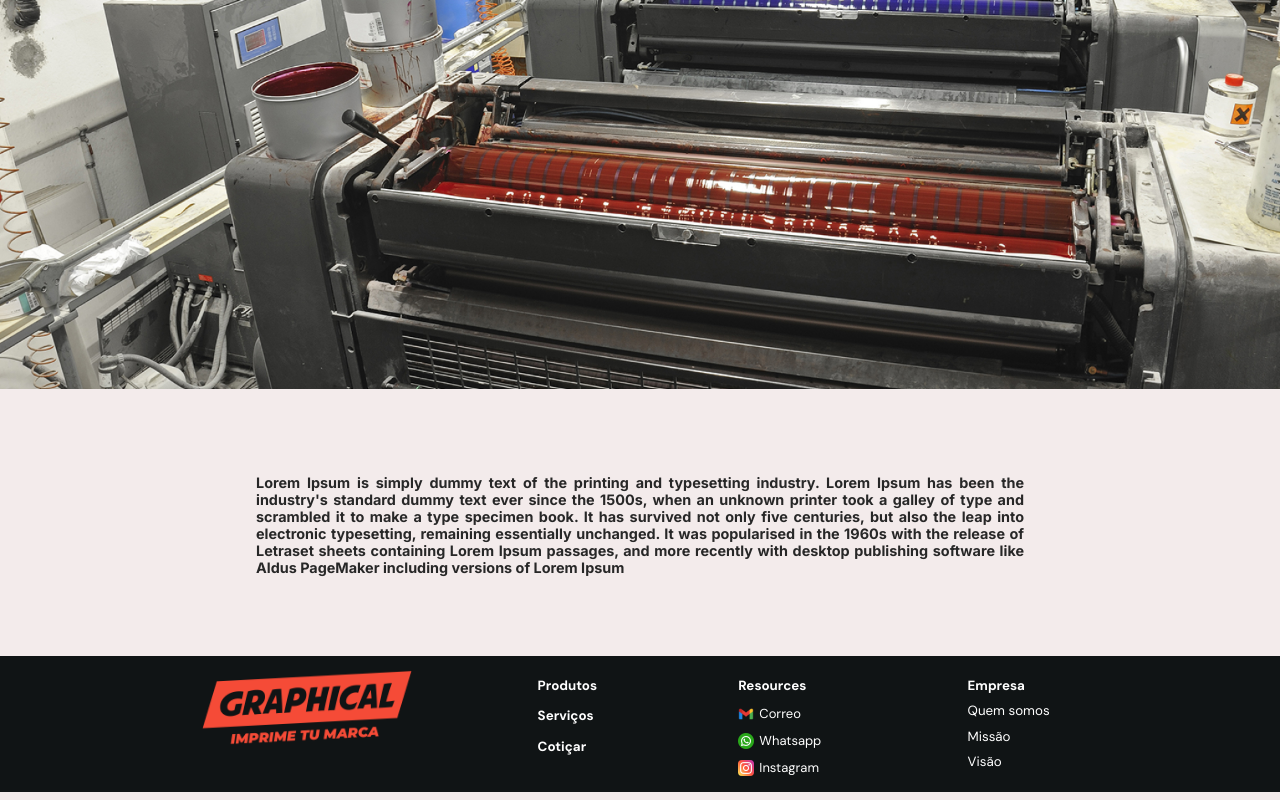
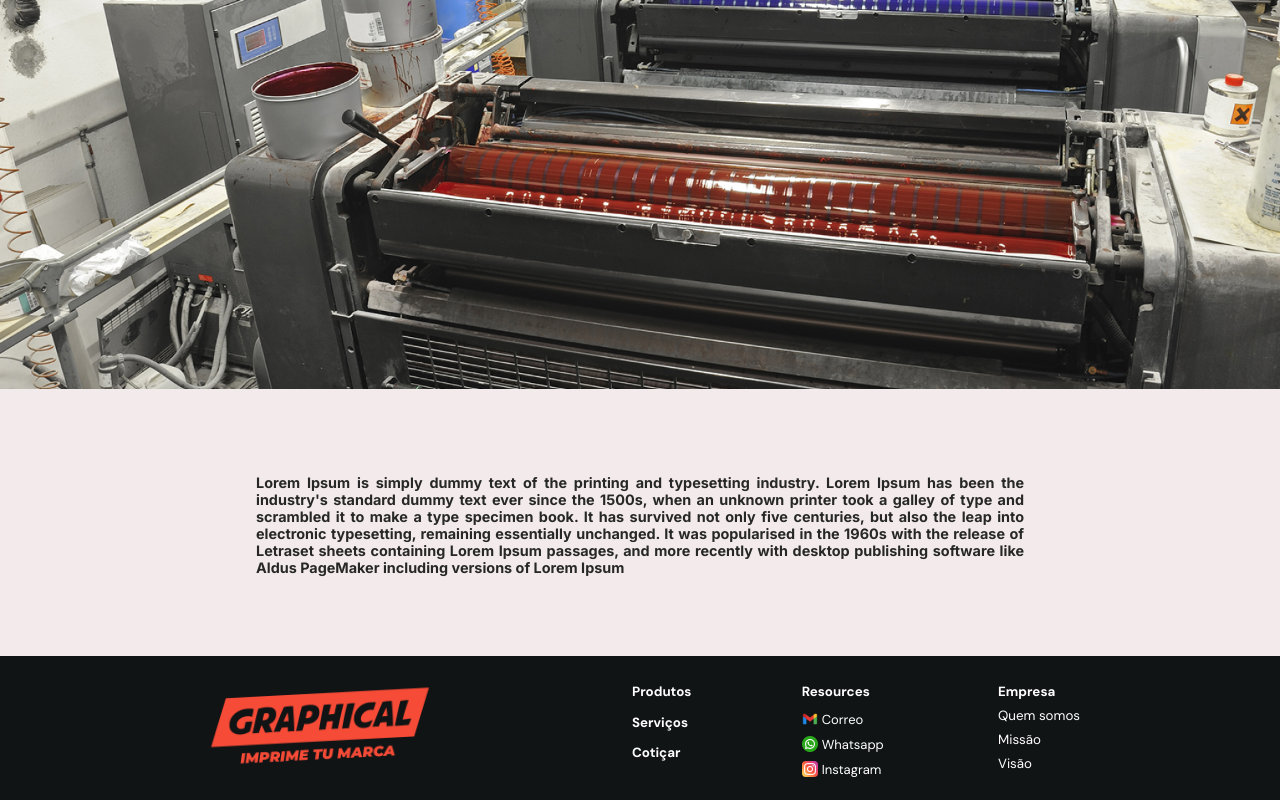
Before and after one commit to joseCarlosAndrade/graphical-services-website, a React (Create React App) app in the folder frontend/: page /#/ in a window 1280 px wide. Shown: the part 308-1108 px from the top of the page. Built offline with nearby package versions, Linux system fonts and the light colour scheme; no server answers.

Commit message:
corrected location of footer

```diff
--- a/frontend/src/components/Footer/Footer.tsx
+++ b/frontend/src/components/Footer/Footer.tsx
@@ -11,7 +11,6 @@ function Footer( { footerFont} : {footerFont? :  number}) {
             <footer style={{fontSize: `${footerFont}rem`}} >
                 <div className="footer--logo-left">
                     <img src={mainLogo} alt="Logo preto e branco" className="footer--logo" />
-                    <p className="footer--logo-left--text"></p>
                 </div>
 
                 <div className='footer--contents'>
--- a/frontend/src/components/Footer/footer.css
+++ b/frontend/src/components/Footer/footer.css
@@ -1,20 +1,23 @@
 footer {
-    /* position: absolute; */
+    position: absolute;
+    bottom: 0rem;
+    width: 100vw;
+    height: 9rem;
+
     margin-top: auto;
-    /* bottom: 0; */
-    /* right: 0; */
+
     display: flex;
     flex-direction: row;
     background-color: var(--footer-color);
-    height: 4.5rem;
-    padding: 2rem 18vw 2rem 15vw;
     align-items: center;
-    justify-content: space-between;
+    justify-content:center;
+    gap: 15vw;
     color: white;
 }
 
 .footer--contents {
-    width: 40vw;
+    min-width: 17rem;
+    width: 35vw;
     display: flex;
     flex-direction: row;
     justify-content: space-between;
@@ -22,13 +25,8 @@ footer {
     font-size: smaller;
 }
 
-.footer--logo-left {
-    display: flex;
-    flex-direction: column;
-}
-
 .footer--logo {
-    width: 18vw;
+    width: 15rem;
 }
 
 .footer--produtos {
@@ -53,7 +51,7 @@ footer {
 .footer--resources-text {
     font-size: small;
     cursor: pointer;
-    margin: 5px;
+    margin: 4px;
 }
 
 .footer--resources-icon {
@@ -70,5 +68,5 @@ footer {
 
 .footer--empresa-item {
     cursor: pointer;
-    margin-top: -0.3rem;
+    margin-top: -0.4rem;
 }
--- a/frontend/src/components/SectionHomepage/SectionHomepage.tsx
+++ /dev/null
@@ -1,30 +0,0 @@
-import React from 'react'
-import './sectionhomepage.css';
-import { machine } from '../../assets';
-
-interface HomepageProps {
-  currentTheme : string,
-  homepageFont? : number
-}
-
-function SectionHomepage({ currentTheme, homepageFont }: HomepageProps) {
-  return (
-    <>
-     <section className="homepage">
-        <div className="homepage--slide">
-            <img className= "homepage--slide-image" src={machine} alt="Máquina usada pela empresa"/>
-
-            <div className="homepage--slide-leftbutton"></div>
-            <div className="homepage--slide-rightbutton"></div>
-        </div>
-
-        <div style={{fontSize: `${homepageFont}rem`}}  className="homepage--text">
-            Lorem Ipsum is simply dummy text of the printing and typesetting industry. Lorem Ipsum has been the industry's standard dummy text ever since the 1500s, when an unknown printer took a galley of type and scrambled it to make a type specimen book. It has survived not only five centuries, but also the leap into electronic typesetting, remaining essentially unchanged. It was popularised in the 1960s with the release of Letraset sheets containing Lorem Ipsum passages, and more recently with desktop publishing software like Aldus PageMaker including versions of Lorem Ipsum
-        </div>
-
-    </section>
-    </>
-  )
-}
-
-export default SectionHomepage
--- a/frontend/src/components/index.ts
+++ b/frontend/src/components/index.ts
@@ -1,9 +1,9 @@
 export { default as Header } from './Header/Header';
 export { default as Footer } from './Footer/Footer';
 export { default as DownArrow } from './DownArrow/DownArrow';
-export { default as SectionHomepage } from './SectionHomepage/SectionHomepage';
-export { default as SectionLogin } from './SectionLogin/sectionLogin';
-export { default as SectionVerifyEmail } from './SectionVerifyEmail/sectionVerifyEmail'
+export { default as SectionHomepage } from './sections/SectionHomepage/SectionHomepage';
+export { default as SectionLogin } from './sections/SectionLogin/sectionLogin';
+export { default as SectionVerifyEmail } from './sections/SectionVerifyEmail/sectionVerifyEmail'
 export { default as FormField } from './FormField/formField';
 export { default as AccessibilityTab } from './AccessibilityTab/AccessibilityTab';
 // export {default as }
--- /dev/null
+++ b/frontend/src/components/sections/SectionHomepage/SectionHomepage.tsx
@@ -0,0 +1,30 @@
+import React from 'react'
+import './sectionhomepage.css';
+import { machine } from '../../../assets';
+
+interface HomepageProps {
+  currentTheme: string,
+  homepageFont?: number
+}
+
+function SectionHomepage({ currentTheme, homepageFont }: HomepageProps) {
+  return (
+    <>
+      <section className="homepage">
+        <div className="homepage--slide">
+          <img className="homepage--slide-image" src={machine} alt="Máquina usada pela empresa" />
+
+          <div className="homepage--slide-leftbutton"></div>
+          <div className="homepage--slide-rightbutton"></div>
+        </div>
+
+        <div style={{ fontSize: `${homepageFont}rem` }} className="homepage--text">
+          Lorem Ipsum is simply dummy text of the printing and typesetting industry. Lorem Ipsum has been the industry's standard dummy text ever since the 1500s, when an unknown printer took a galley of type and scrambled it to make a type specimen book. It has survived not only five centuries, but also the leap into electronic typesetting, remaining essentially unchanged. It was popularised in the 1960s with the release of Letraset sheets containing Lorem Ipsum passages, and more recently with desktop publishing software like Aldus PageMaker including versions of Lorem Ipsum
+        </div>
+
+      </section>
+    </>
+  )
+}
+
+export default SectionHomepage
--- a/frontend/src/components/SectionHomepage/sectionhomepage.css
+++ b/frontend/src/components/sections/SectionHomepage/sectionhomepage.css
@@ -1,4 +1,5 @@
 .homepage {
+    padding-bottom: 9rem;
     width: 100%;
 }
 
@@ -12,9 +13,9 @@
 }
 
 .homepage--text {
-    padding: 4rem 0;
+    padding: 4rem;
 
-    width: 60%;
+    width: 60vw;
     text-align: justify;
     margin: 1rem auto;
     font-family: var(--section-font);
--- a/frontend/src/components/SectionLogin/sectionlogin.css
+++ b/frontend/src/components/sections/SectionLogin/sectionlogin.css
@@ -1,11 +1,12 @@
 .login {
+    padding-bottom: 9rem;
+
     margin: 2rem 0;
-    margin-bottom: 100px;
     display: flex;
     flex-direction: column;
     align-items: center;
     justify-content: space-between;
-    gap: 2rem;
+    gap: 1.5rem;
 
     color: var(--sign-text-color-var);
 
--- a/frontend/src/components/sections/SectionSendFileClient/sectionsendfileclient.css
+++ b/frontend/src/components/sections/SectionSendFileClient/sectionsendfileclient.css
@@ -1,9 +1,9 @@
 .sendFileContainer {
+    padding-bottom: 9rem;
     display: flex;
     flex-direction: row;
     align-items: start;
-    margin: 4rem;
-    margin-left: 7rem;
+    margin: 4rem 3rem 3rem 7rem;
 }
 
 .sendFile--boldText-box {
@@ -31,7 +31,7 @@
 
 .sendFile--divider {
     /* width: 3px; */
-    height: 50vh;
+    height: 55vh;
     border: 1px dashed rgb(185, 185, 185);
     margin: 0 1rem;
 }
--- a/frontend/src/components/SectionVerifyEmail/sectionVerifyEmail.tsx
+++ b/frontend/src/components/sections/SectionVerifyEmail/sectionVerifyEmail.tsx
@@ -1,7 +1,7 @@
 import React from 'react'
 import './sectionverifyemail.css';
 import { useEffect } from 'react';
-import { verifyEmail } from '../../services';
+import { verifyEmail } from '../../../services';
 
 interface HomepageProps {
     currentTheme: string,
--- a/frontend/src/components/SectionVerifyEmail/sectionverifyemail.css
+++ b/frontend/src/components/sections/SectionVerifyEmail/sectionverifyemail.css
@@ -1,4 +1,5 @@
 h1 {
+    padding-bottom: 9rem;
     text-align: center;
     margin: 10rem 0rem;
 }
--- a/frontend/src/index.css
+++ b/frontend/src/index.css
@@ -1,9 +1,5 @@
 @import url('https://fonts.googleapis.com/css2?family=DM+Sans:ital,opsz,wght@0,9..40,100..1000;1,9..40,100..1000&display=swap');
 @import url('https://fonts.googleapis.com/css2?family=DM+Sans:ital,opsz,wght@0,9..40,100..1000;1,9..40,100..1000&family=Inter:wght@100..900&display=swap');
-
-html {
-  min-height: 100%;
-}
 
 body {
   margin: 0;
@@ -28,6 +24,8 @@ code {
 
 
 :root {
+  position: relative;
+  min-height: 100vh;
   width: 100vw;
 
   --bg-light: rgb(243, 235, 235);
```
Also changed, not shown: frontend/src/components/sections/SectionLogin/sectionLogin.tsx (renamed from frontend/src/components/SectionLogin/sectionLogin.tsx, +4 -4 lines), 2 other files (tests, documents, lock files or other folders).
